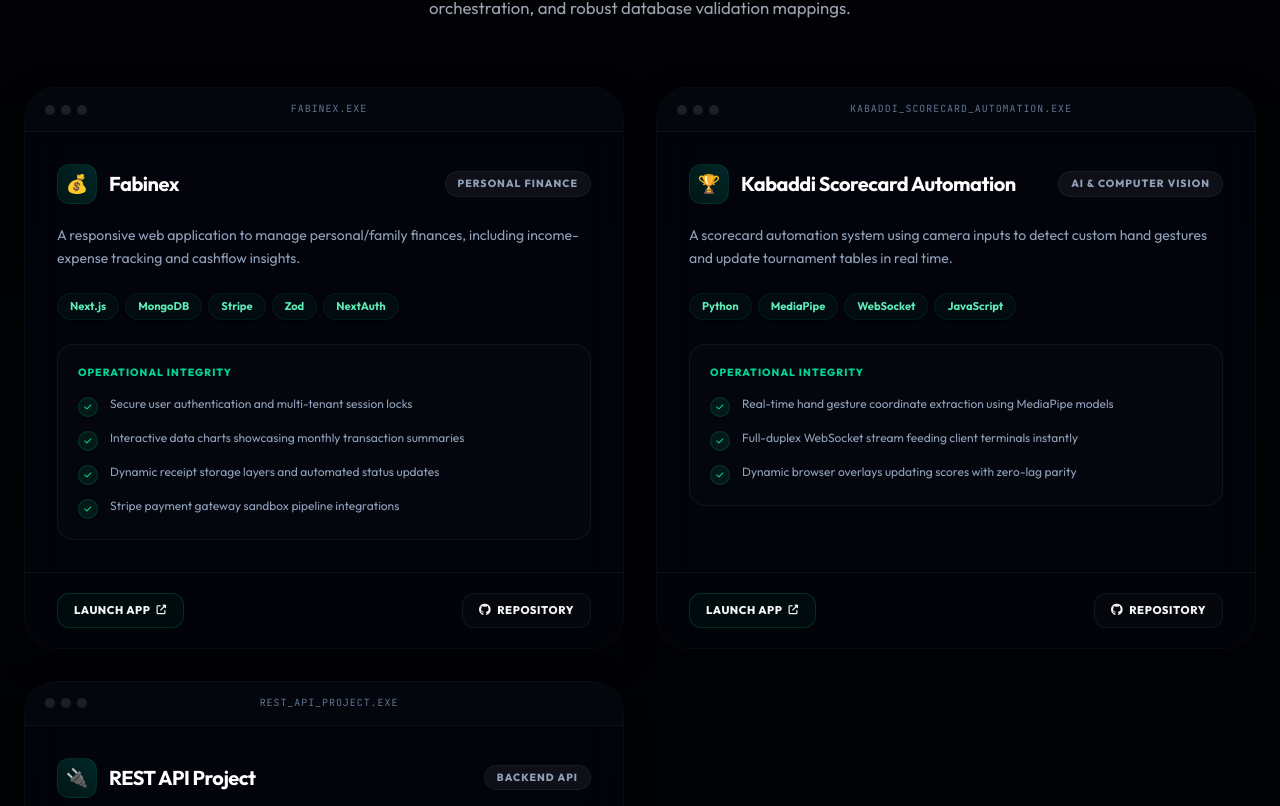
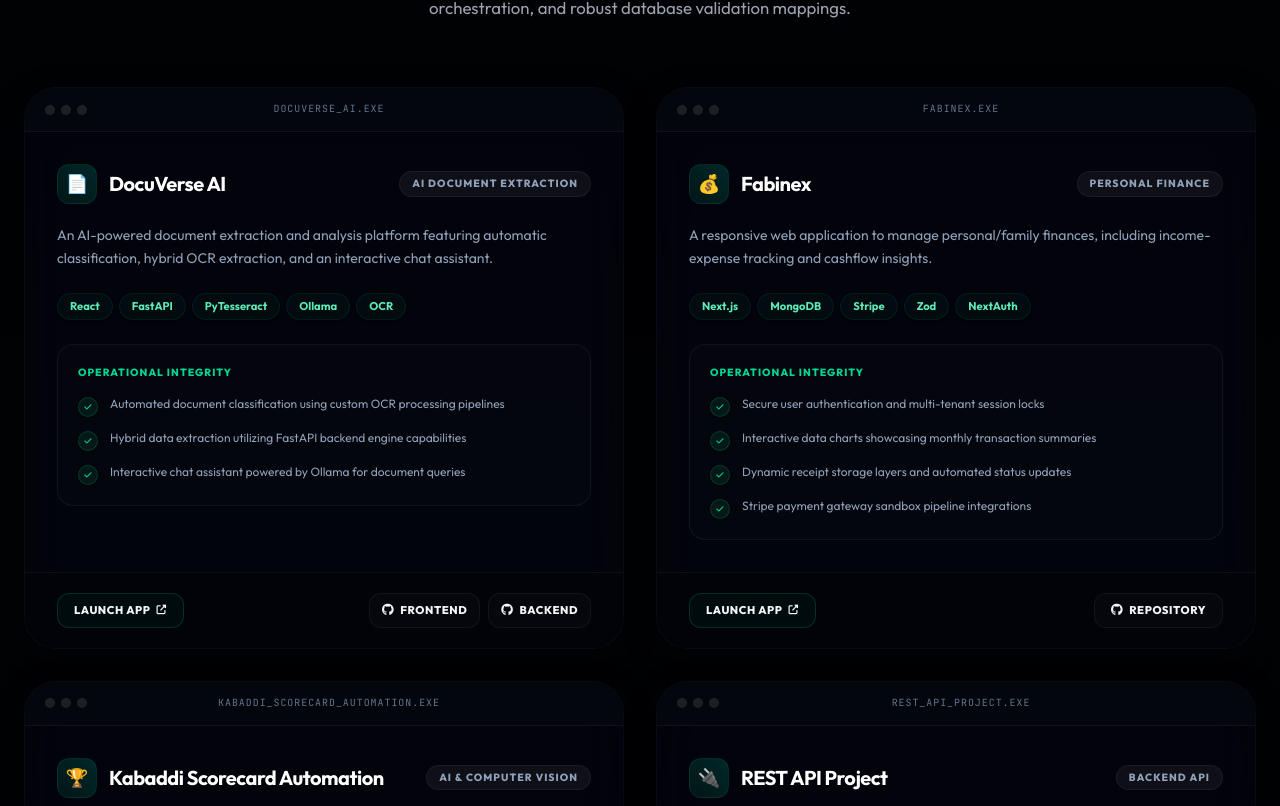
Before and after one commit to jayeshgith/Portfolio_mani, a Next.js app in the folder portfolio/: page / in a window 1280 px wide. Shown: the part 4614-5420 px from the top of the page. Built offline with nearby package versions, Linux system fonts and the light colour scheme.

Commit message:
feat: add DocuVerse AI project with separate frontend/backend repo buttons

```diff
--- a/portfolio/src/app/components/Projects.tsx
+++ b/portfolio/src/app/components/Projects.tsx
@@ -9,9 +9,27 @@
   emoji: string;
   link?: string;
   github?: string;
+  githubFrontend?: string;
+  githubBackend?: string;
 }
 
 const projects: Project[] = [
+  {
+    title: "DocuVerse AI",
+    type: "AI Document Extraction",
+    description:
+      "An AI-powered document extraction and analysis platform featuring automatic classification, hybrid OCR extraction, and an interactive chat assistant.",
+    tech: ["React", "FastAPI", "PyTesseract", "Ollama", "OCR"],
+    features: [
+      "Automated document classification using custom OCR processing pipelines",
+      "Hybrid data extraction utilizing FastAPI backend engine capabilities",
+      "Interactive chat assistant powered by Ollama for document queries"
+    ],
+    emoji: "📄",
+    link: "https://pdf-extraction-tool-three.vercel.app/login",
+    githubFrontend: "https://github.com/jayeshgith/pdf_extraction_tool",
+    githubBackend: "https://github.com/jayeshgith/docuverse-ai-backend",
+  },
   {
     title: "Fabinex",
     type: "Personal Finance",
@@ -164,17 +182,47 @@
                     <i className="fas fa-external-link-alt text-[0.6rem]" />
                   </a>
                 )}
+
+                {/* Spacer to push repositories to the right */}
+                {!project.link && <div className="mr-auto" />}
+
+                <div className="flex items-center gap-2 ml-auto">
                   {project.github && (
                     <a
                       href={project.github}
                       target="_blank"
                       rel="noopener noreferrer"
-                    className="flex items-center gap-1.5 px-4 py-2 rounded-xl border border-white/5 bg-white/[0.02] text-[0.7rem] font-extrabold uppercase tracking-wider text-slate-300 hover:bg-white/5 hover:border-white/10 hover:text-white transition-all duration-300 ml-auto cursor-pointer"
+                      className="flex items-center gap-1.5 px-4 py-2 rounded-xl border border-white/5 bg-white/[0.02] text-[0.7rem] font-extrabold uppercase tracking-wider text-slate-300 hover:bg-white/5 hover:border-white/10 hover:text-white transition-all duration-300 cursor-pointer"
                     >
                       <i className="fab fa-github text-[0.75rem]" />
                       <span>Repository</span>
                     </a>
                   )}
+                  {project.githubFrontend && (
+                    <a
+                      href={project.githubFrontend}
+                      target="_blank"
+                      rel="noopener noreferrer"
+                      className="flex items-center gap-1.5 px-3 py-2 rounded-xl border border-white/5 bg-white/[0.02] text-[0.7rem] font-extrabold uppercase tracking-wider text-slate-300 hover:bg-white/5 hover:border-white/10 hover:text-white transition-all duration-300 cursor-pointer"
+                      title="Frontend Repository"
+                    >
+                      <i className="fab fa-github text-[0.75rem]" />
+                      <span>Frontend</span>
+                    </a>
+                  )}
+                  {project.githubBackend && (
+                    <a
+                      href={project.githubBackend}
+                      target="_blank"
+                      rel="noopener noreferrer"
+                      className="flex items-center gap-1.5 px-3 py-2 rounded-xl border border-white/5 bg-white/[0.02] text-[0.7rem] font-extrabold uppercase tracking-wider text-slate-300 hover:bg-white/5 hover:border-white/10 hover:text-white transition-all duration-300 cursor-pointer"
+                      title="Backend Repository"
+                    >
+                      <i className="fab fa-github text-[0.75rem]" />
+                      <span>Backend</span>
+                    </a>
+                  )}
+                </div>
               </div>
             </article>
           ))}
```
Lines whose indentation alone changed are shown as unchanged.
